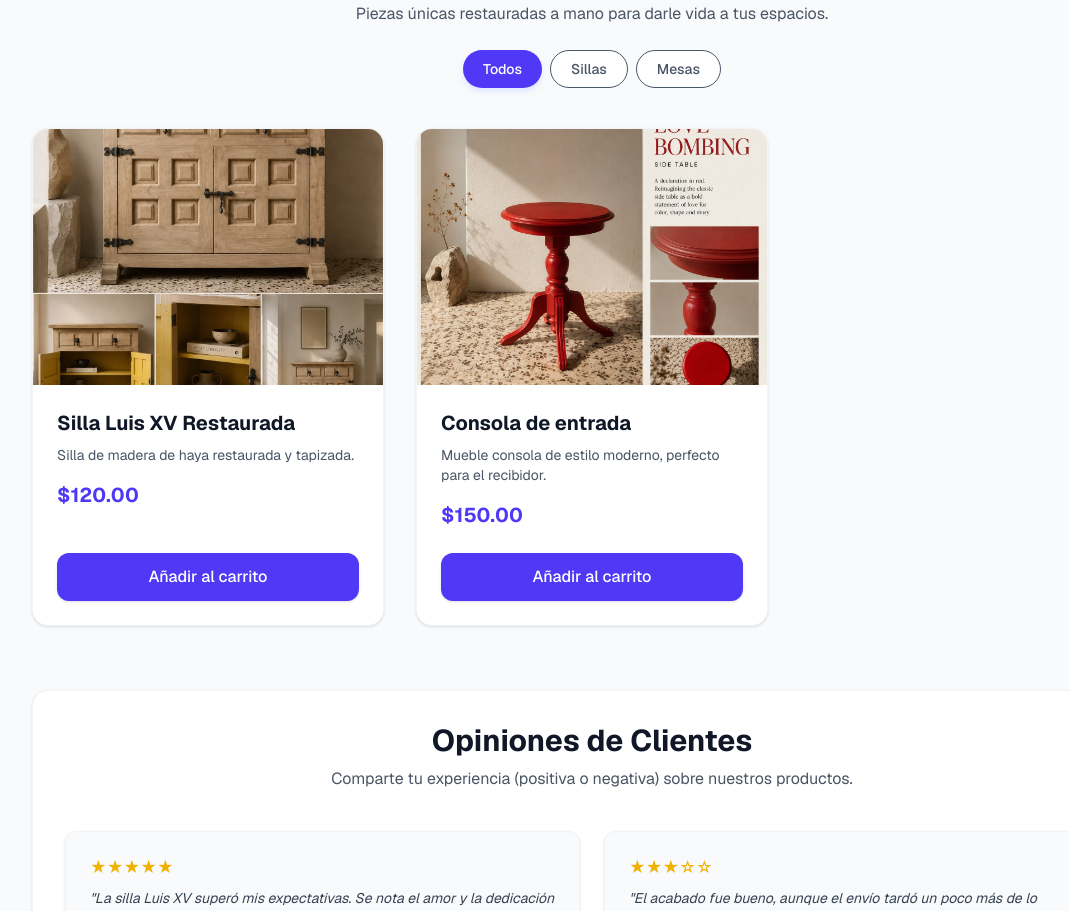
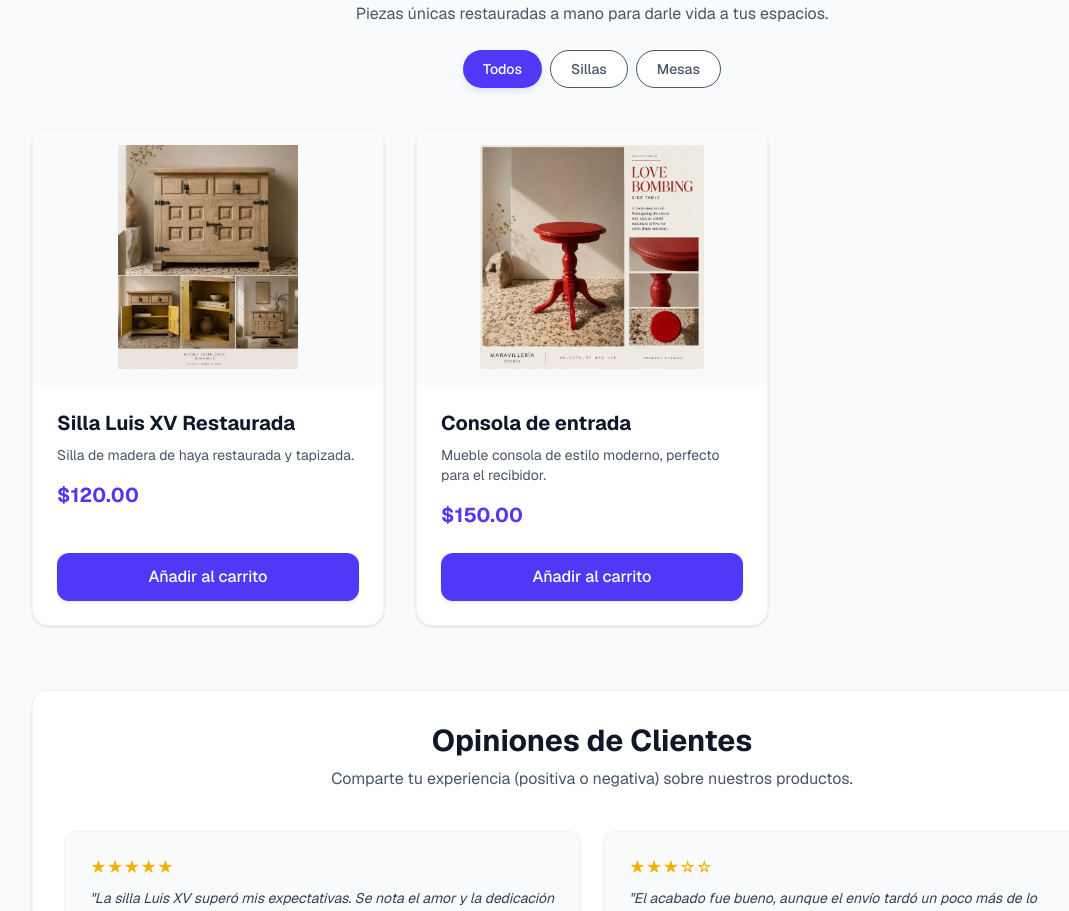
Before and after one commit to maribelquintero2011-netizen/muebles-restaurados, a Next.js app: page / in a window 1280 px wide. Shown: the part 820-1731 px from the top of the page, without its empty margins (48-1117 px from the left). Built offline with nearby package versions, Linux system fonts and the light colour scheme.

Commit message:
Ajustar imagenes completas en catalogo

```diff
--- a/app/page.tsx
+++ b/app/page.tsx
@@ -55,7 +55,7 @@ function CarritoLateral({
             cart.map((item, index) => (
               <div key={index} className="flex items-center justify-between border-b pb-3">
                 <div className="flex items-center gap-3">
-                  <img src={item.images} alt={item.title} className="w-16 h-16 object-cover rounded-md bg-gray-50" />
+                  <img src={item.images} alt={item.title} className="w-16 h-16 object-contain rounded-md bg-gray-50" />
                   <div>
                     <h4 className="font-medium text-sm text-gray-800">{item.title}</h4>
                     <p className="text-indigo-600 font-semibold text-sm">${item.price.toFixed(2)}</p>
@@ -232,8 +232,8 @@ export default function Home() {
             </button>
 
             <div className="grid md:grid-cols-2 gap-12 items-start">
-              <div className="rounded-xl overflow-hidden shadow-md bg-white p-4 flex items-center justify-center border">
-                <img src={selectedProduct.images} alt={selectedProduct.title} className="w-full h-80 object-cover rounded-lg" />
+              <div className="rounded-xl overflow-hidden shadow-md bg-gray-50 p-6 flex items-center justify-center border">
+                <img src={selectedProduct.images} alt={selectedProduct.title} className="w-full h-80 object-contain rounded-lg" />
               </div>
               <div>
                 <span className="text-sm text-indigo-600 font-semibold uppercase tracking-wider">{selectedProduct.category}</span>
@@ -301,9 +301,9 @@ export default function Home() {
                 {filteredProducts.map((product) => (
                   <div key={product.id} className="bg-white rounded-2xl overflow-hidden shadow-sm border border-gray-100 flex flex-col justify-between hover:shadow-md transition">
                     <div>
-                      {/* Imagen con object-cover y altura fija para que se vea perfectamente proporcionada */}
-                      <div className="h-64 overflow-hidden bg-white cursor-pointer" onClick={() => viewProductDetails(product)}>
-                        <img src={product.images} alt={product.title} className="w-full h-full object-cover hover:scale-105 transition duration-500" />
+                      {/* Contenedor con object-contain y fondo gris claro sutil para que la imagen se vea completa perfectamente */}
+                      <div className="h-64 overflow-hidden bg-gray-50 cursor-pointer p-4 flex items-center justify-center" onClick={() => viewProductDetails(product)}>
+                        <img src={product.images} alt={product.title} className="w-full h-full object-contain hover:scale-105 transition duration-500" />
                       </div>
                       <div className="p-6">
                         <h3 onClick={() => viewProductDetails(product)} className="font-bold text-xl text-gray-900 cursor-pointer hover:text-indigo-600 transition">{product.title}</h3>
@@ -324,7 +324,6 @@ export default function Home() {
               </div>
             </section>
 
-            {/* Sección de Opiniones y Comentarios de Clientes */}
             <section id="comentarios" className="my-16 bg-white p-8 rounded-2xl shadow-sm border border-gray-100">
               <h2 className="text-3xl font-bold text-center text-gray-900 mb-2">Opiniones de Clientes</h2>
               <p className="text-center text-gray-600 mb-10">Comparte tu experiencia (positiva o negativa) sobre nuestros productos.</p>
@@ -392,7 +391,6 @@ export default function Home() {
               </div>
             </section>
 
-            {/* Sección de Solicitudes y Restauraciones (Encargo de muebles o reparaciones) */}
             <section id="solicitudes" className="bg-white rounded-2xl p-8 shadow-sm border border-gray-100 max-w-2xl mx-auto mb-16">
               <h2 className="text-3xl font-bold text-center text-gray-900 mb-2">Solicitudes y Restauraciones</h2>
               <p className="text-center text-gray-600 mb-8">¿Quieres mandar a restaurar un mueble propio o solicitar un diseño específico a medida?</p>
@@ -457,7 +455,6 @@ export default function Home() {
               </form>
             </section>
 
-            {/* Sección de Contacto (Dirección, Teléfono, Redes Sociales) */}
             <section id="contacto" className="bg-white rounded-2xl p-8 shadow-sm border border-gray-100 max-w-2xl mx-auto text-center">
               <h2 className="text-3xl font-bold text-gray-900 mb-2">Contacto y Ubicación</h2>
               <p className="text-gray-600 mb-8">Encuéntranos o comunícate directamente con nuestro estudio.</p>
```
